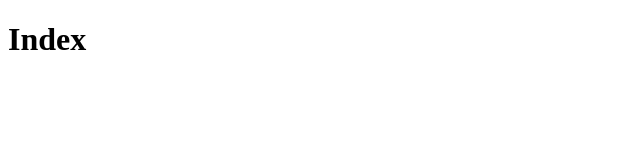
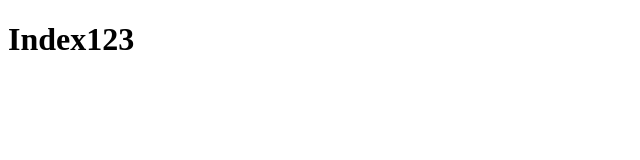
Before and after one commit to MajidQureshi/TestGit, a plain HTML site: page index.html in a window 1280 px wide. Shown: the full height of the page, 0-640 px from the left. Drawn offline with Linux system fonts and the light colour scheme.

Commit message:
modify index

```diff
--- a/index.html
+++ b/index.html
@@ -4,6 +4,6 @@
 <title></title>
 </head>
 <body>
-	<h1>Index</h1>
+	<h1>Index123</h1>
 </body>
 </html>
```
